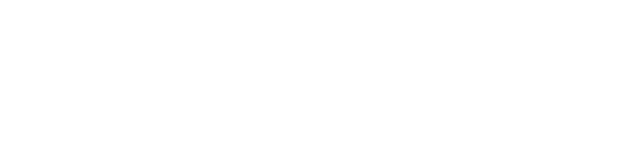
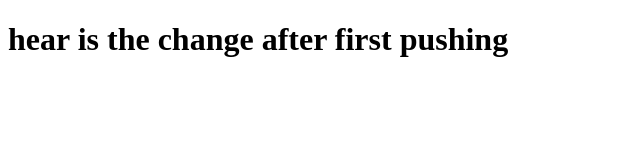
Before and after one commit to 251amir/git-one, a plain HTML site: page index.html in a window 1280 px wide. Shown: the whole page, without its empty margins (0-640 px from the left). Drawn offline with Linux system fonts and the light colour scheme.

Commit message:
added h1 to index.html

```diff
--- a/index.html
+++ b/index.html
@@ -5,6 +5,6 @@
     <title>whoooo</title>
   </head>
   <body>
-
+<h1>hear is the change after first pushing</h1>
   </body>
 </html>
```
